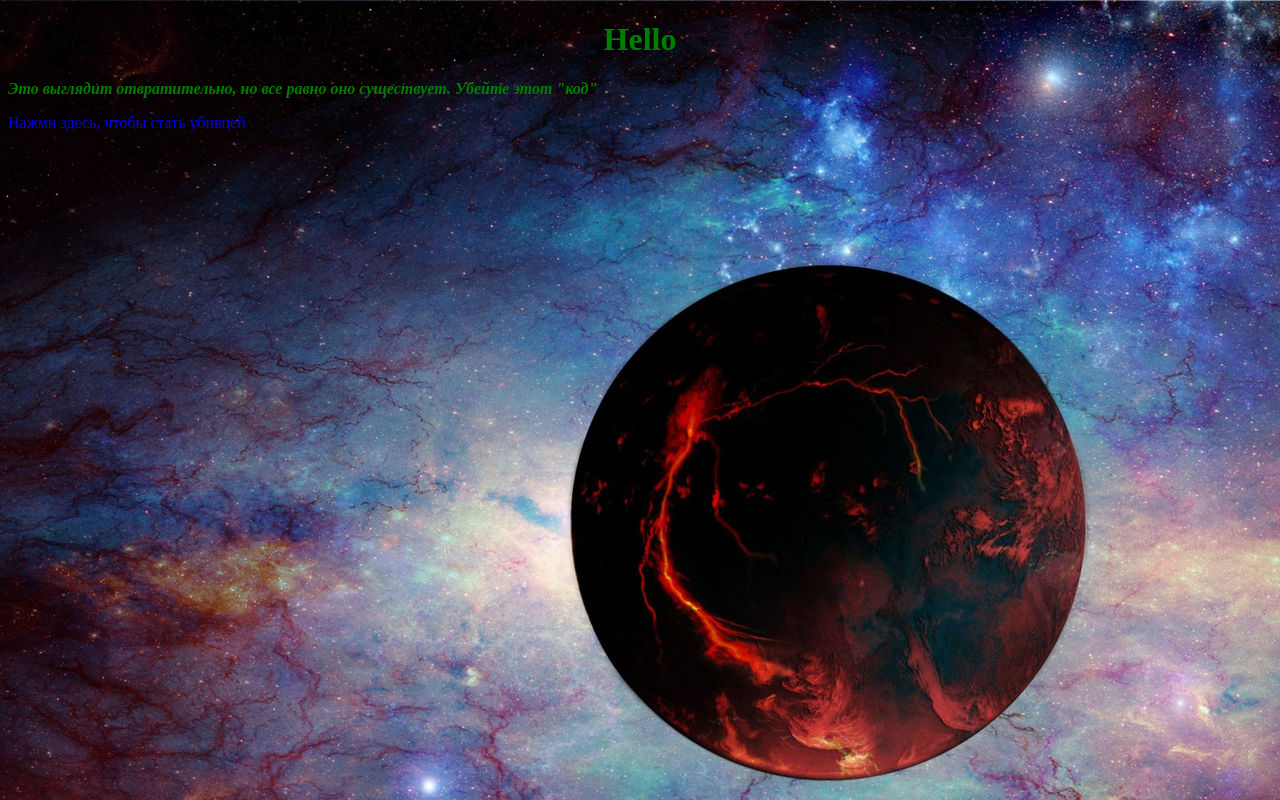
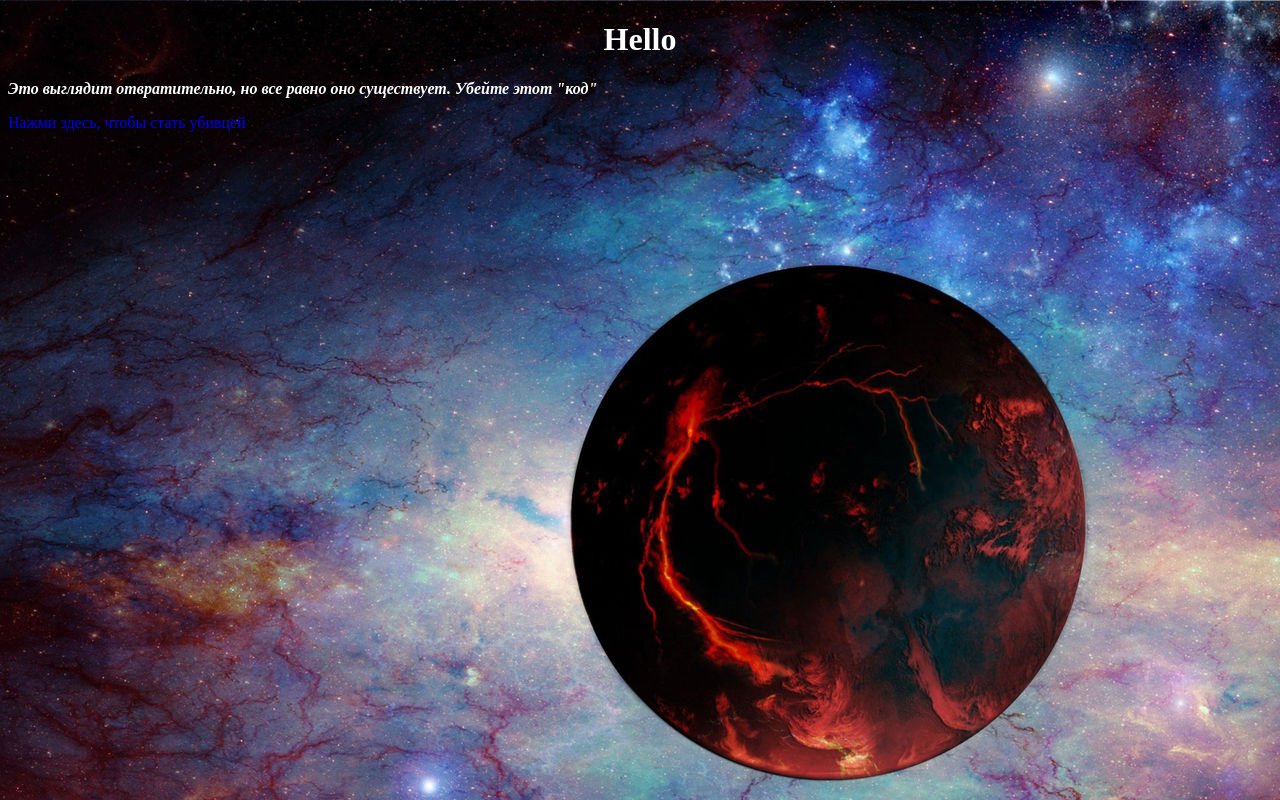
Before and after one commit to Sotrom/Sotrom.mysite.io, a plain HTML site: page index.html in a window 1280 px wide. Drawn offline with Linux system fonts and the light colour scheme.

```diff
--- a/css/style.css
+++ b/css/style.css
@@ -1,6 +1,6 @@
 body{
 	background-image: url(/images/bgr.jpg);
-color: green
+color: #fff
 }
 .font{
 	font-style: italic;
```
